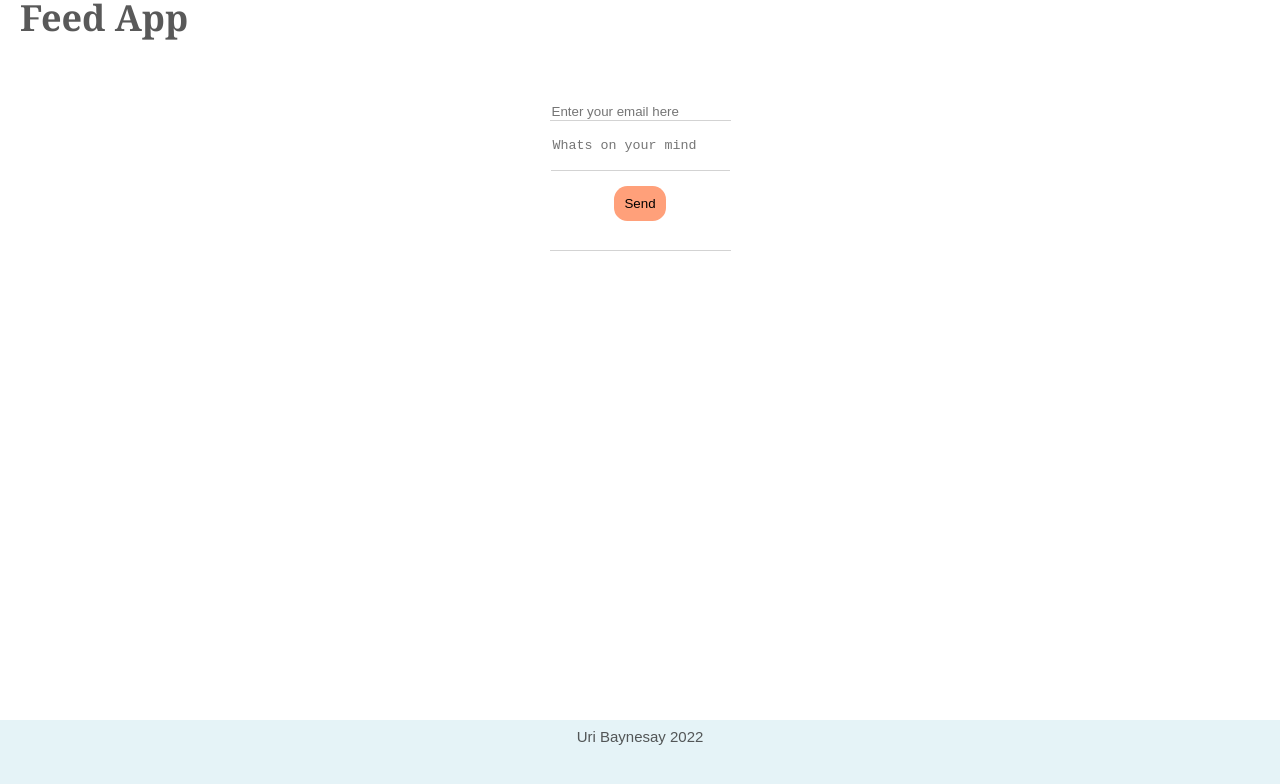
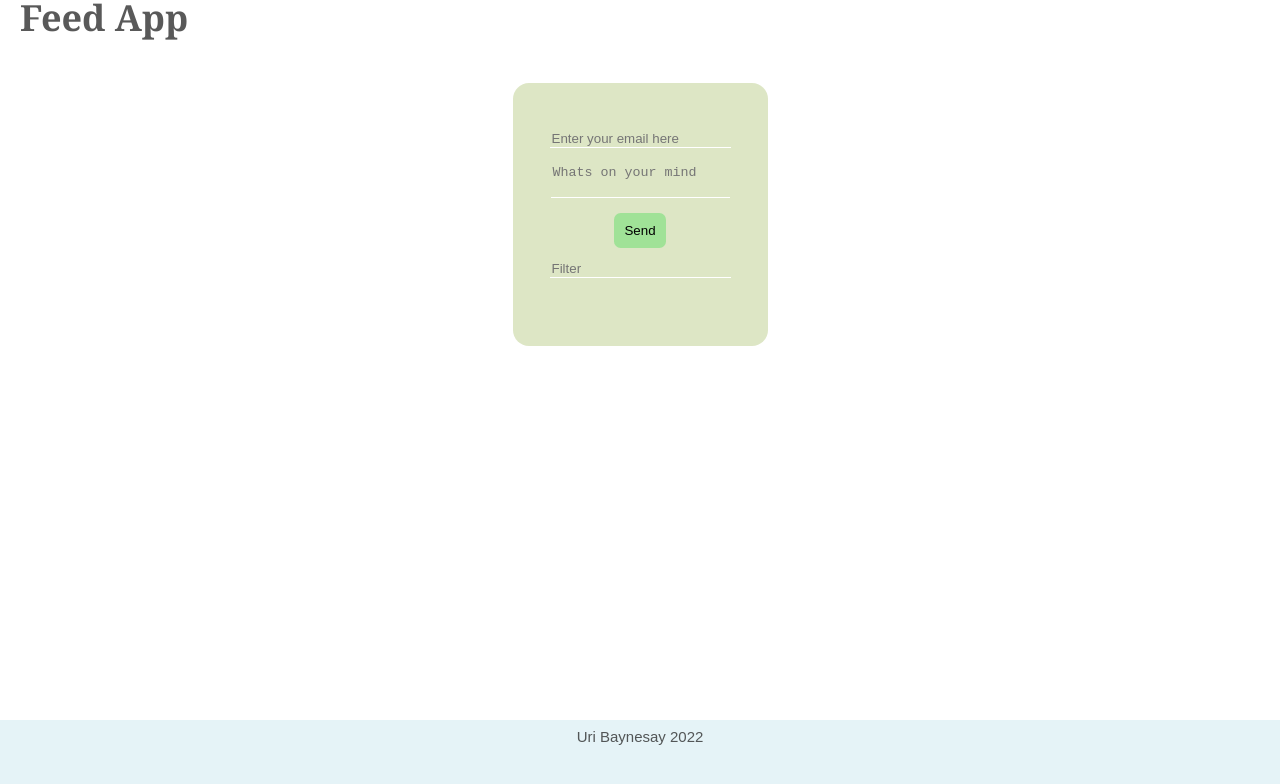
Before and after one commit to UriBaynesay/Feed-frontend, a React (Create React App) app: page / in a window 1280 px wide. Shown: the top 784 px of the page. Built offline with nearby package versions, Linux system fonts and the light colour scheme.

Commit message:
feed-app styling done

```diff
--- a/src/assets/styles/basics/_base.scss
+++ b/src/assets/styles/basics/_base.scss
@@ -54,7 +54,8 @@ ul {
 input,
 textarea {
   border: none;
-  border-bottom: 1px solid lightgray;
+  border-bottom: 1px solid white;
+  background-color: transparent;
 }
 
 textarea {
@@ -68,8 +69,8 @@ form {
 }
 
 button{
-    background-color: lightsalmon;
-    border-radius: 1em;
+    background-color: rgba(17, 216, 43, 0.301);
+    border-radius: 0.5em;
     cursor: pointer;
     border: none;
     padding: 10px;
--- /dev/null
+++ b/src/assets/styles/cmps/_feed-app.scss
@@ -0,0 +1,5 @@
+.feed-app-container {
+  background-color: rgba(195, 211, 151, 0.555);
+  padding: 2rem;
+  border-radius: 1rem;
+}
--- a/src/assets/styles/main.scss
+++ b/src/assets/styles/main.scss
@@ -9,4 +9,5 @@
 
 // Components
 @import "cmps/app-footer";
+@import "cmps/feed-app";
 @import "cmps/feed-form";
--- a/src/cmp/feed-filter.jsx
+++ b/src/cmp/feed-filter.jsx
@@ -19,6 +19,7 @@ export const FeedFilter = ({ onFilter }) => {
         value={filterBy.txt}
         name="txt"
         onChange={onSetFilter}
+        placeholder="Filter"
       />
     </section>
   )
```
